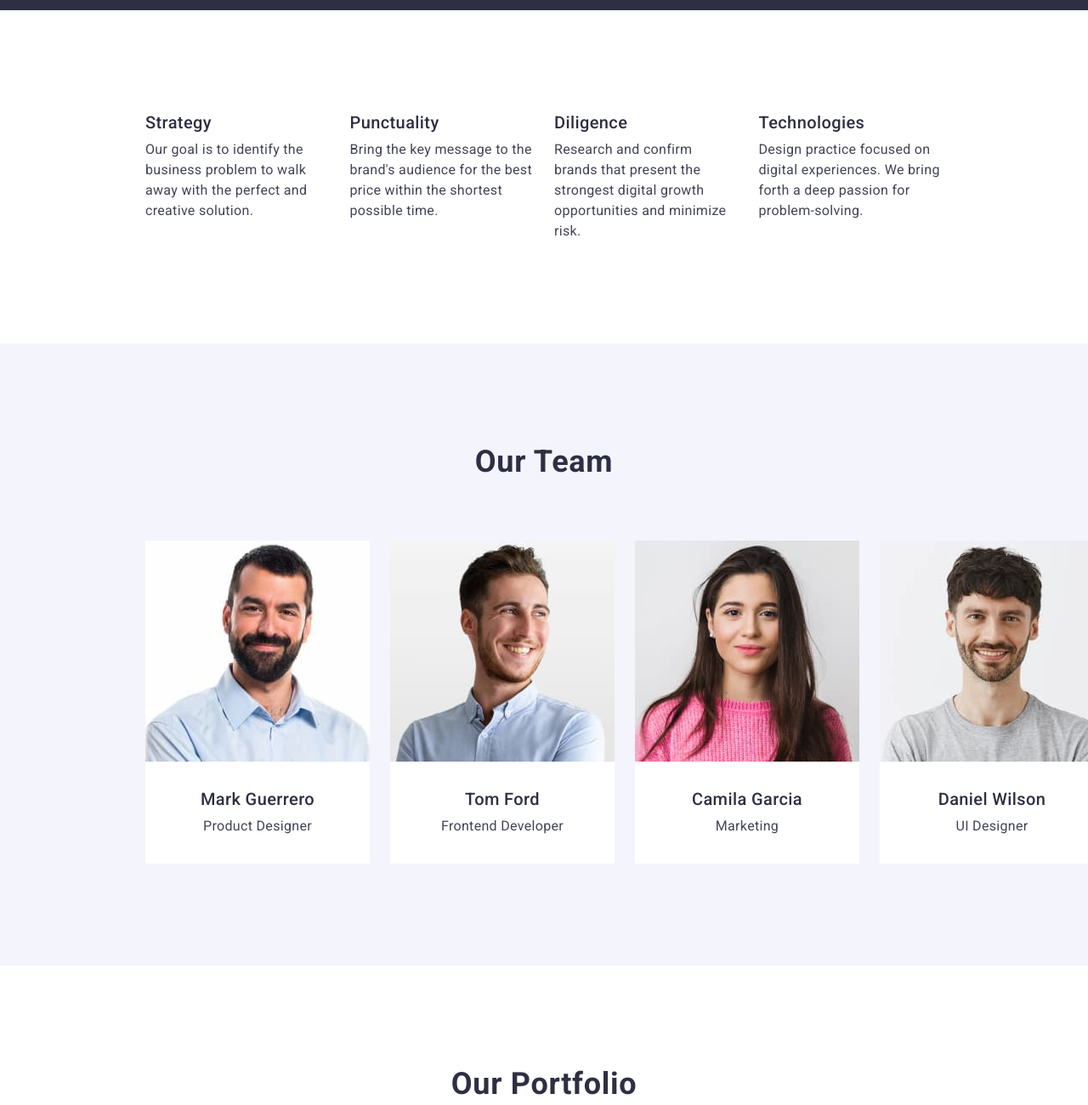
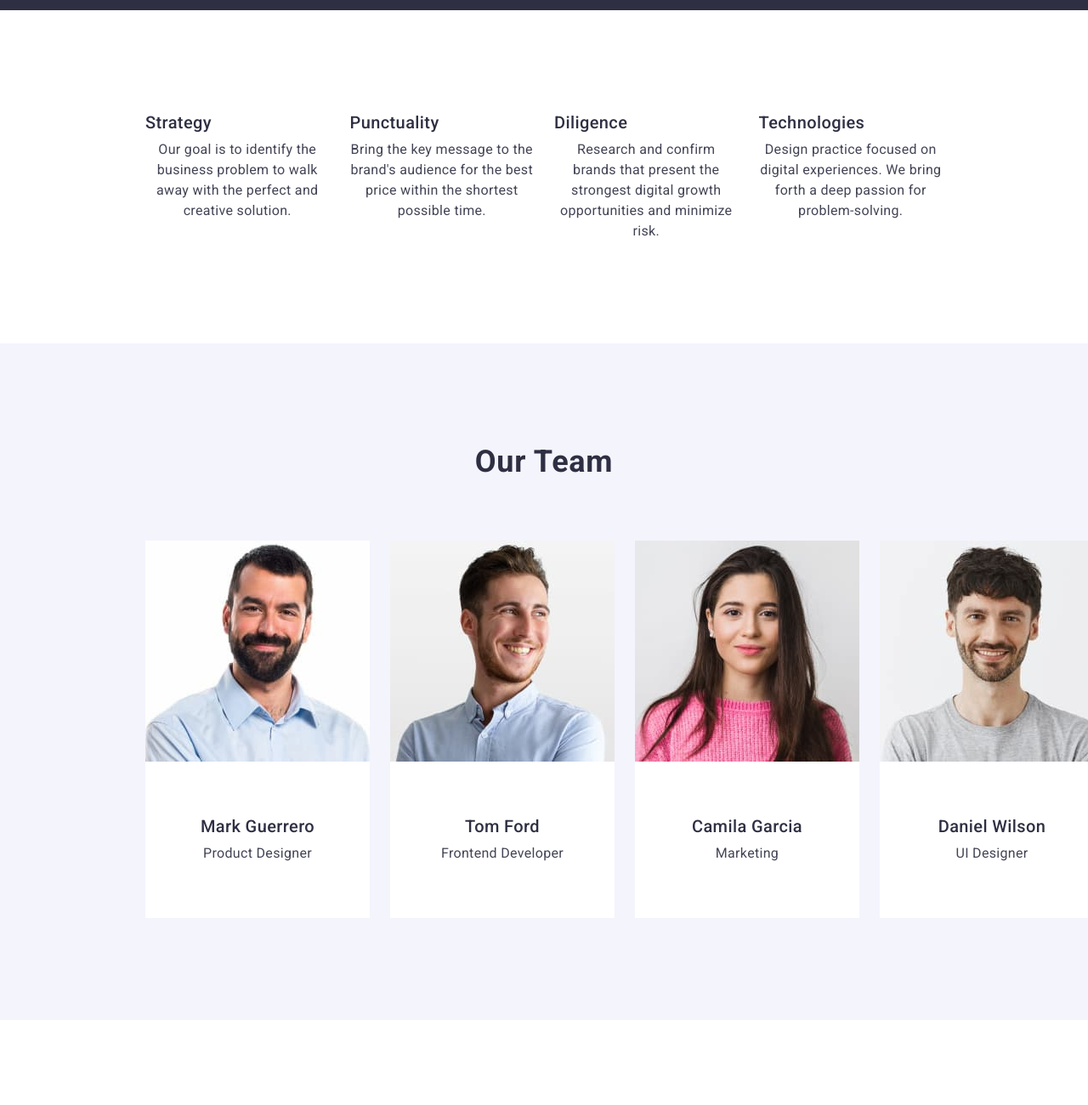
Before and after one commit to Pervushyn/goit-markup-hw-03, a plain HTML site: page index.html in a window 1280 px wide. Shown: the part 660-1960 px from the top of the page at 85% size. Drawn offline with nearby package versions, Linux system fonts and the light colour scheme.

Commit message:
summary add

```diff
--- a/css/styles.css
+++ b/css/styles.css
@@ -189,6 +189,11 @@ h6 {
 }
 .advantage-item {
   flex-basis: calc((100% - 72px) / 4);
+  border-radius: 0px 0px 4px 4px;
+  border-top-left-radius: 0px;
+  border-top-right-radius: 0px;
+  border-top-right-radius: 4px;
+  border-bottom-left-radius: 4px;
 }
 .advantage-title {
   margin-bottom: 8px;
@@ -199,6 +204,7 @@ h6 {
   letter-spacing: 0.02em;
 }
 .advantage-text {
+  text-align: center;
   color: var(--c-text);
   line-height: 1.5;
   letter-spacing: 0.02em;
@@ -212,6 +218,10 @@ h6 {
   flex-direction: column;
   align-items: center;
   padding-bottom: 32px;
+}
+.team-name {
+  padding: 32px 0;
+  text-align: center;
 }
 .photofon {
   flex-basis: calc((100%-72px) / 3);
@@ -248,6 +258,8 @@ h6 {
 }
 
 .logo-footer {
+  display: inline-block;
+  margin-bottom: 16px;
   font-family: Raleway, sans-serif;
   color: var(--c-prymary-brand);
   font-size: 18px;
--- a/index.html
+++ b/index.html
@@ -121,8 +121,10 @@
                   width="264"
                   height="260"
                 />
+                <div class="team-name">
                   <h3 class="advantage-title">Mark Guerrero</h3>
                   <p class="advantage-text">Product Designer</p>
+                </div>
               </div>
             </li>
             <li class="photofon">
@@ -134,8 +136,10 @@
                   width="264"
                   height="260"
                 />
+                <div class="team-name">
                   <h3 class="advantage-title">Tom Ford</h3>
                   <p class="advantage-text">Frontend Developer</p>
+                </div>
               </div>
             </li>
             <li class="photofon">
@@ -147,8 +151,10 @@
                   width="264"
                   height="260"
                 />
+                <div class="team-name">
                   <h3 class="advantage-title">Camila Garcia</h3>
                   <p class="advantage-text">Marketing</p>
+                </div>
               </div>
             </li>
             <li class="photofon">
@@ -160,8 +166,10 @@
                   width="264"
                   height="260"
                 />
+                <div class="team-name">
                   <h3 class="advantage-title">Daniel Wilson</h3>
                   <p class="advantage-text">UI Designer</p>
+                </div>
               </div>
             </li>
           </ul>
```
Lines whose indentation alone changed are shown as unchanged.
